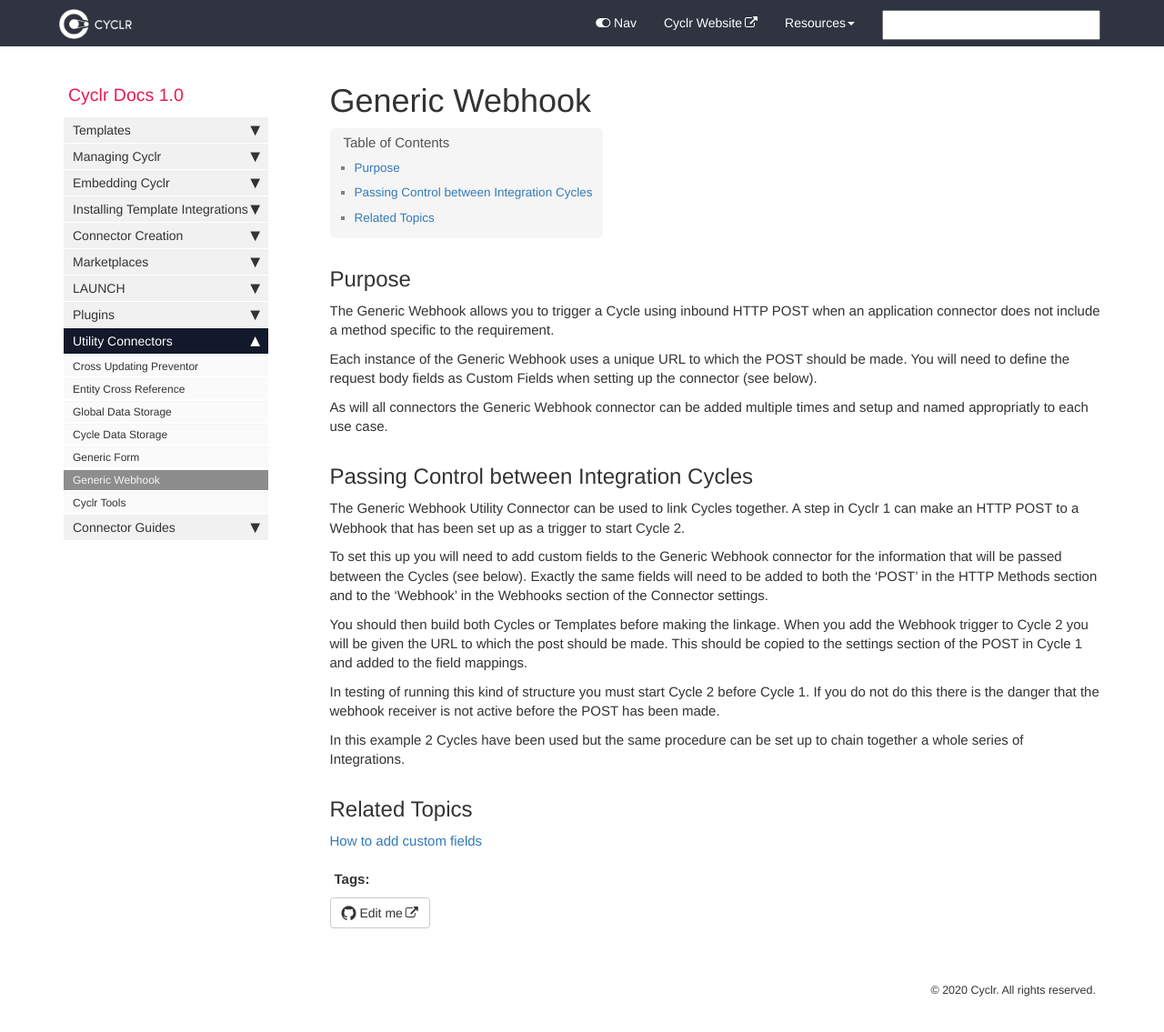
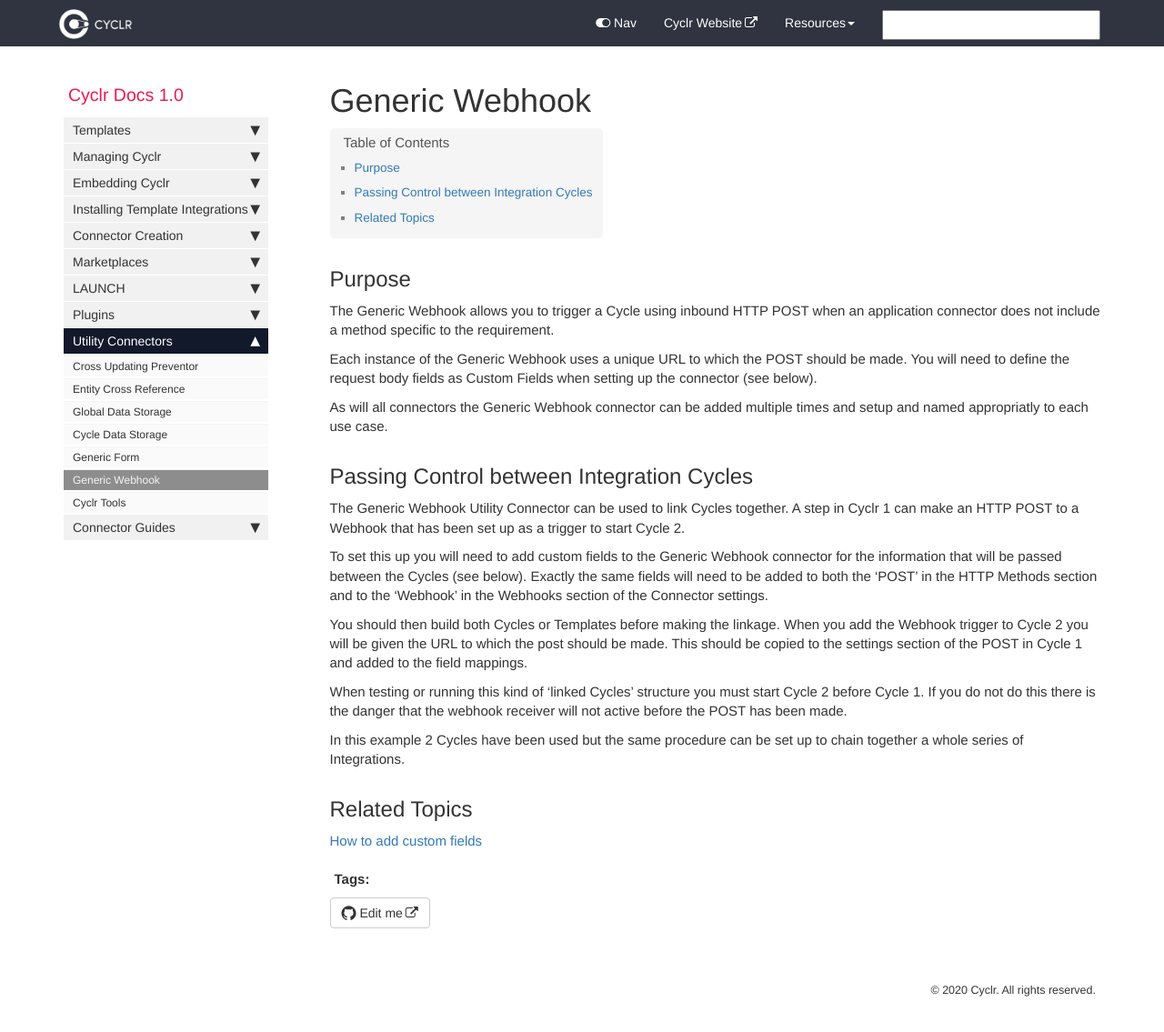
Before and after one commit to sneakysneak/docs, a Jekyll site: the page built from pages/utility-connectors/06-generic-webhook.md, in a window 1280 px wide and 1159 px high. Shown: the top 1135 px of the window at 91% size. Built offline with Jekyll 4.4.1, drawn with Linux system fonts in a browser that asks for light colours; nearby versions of some CDN libraries; comment, search, counter and statistics services are not loaded.

Commit message:
Update 06-generic-webhook.md

```diff
--- a/pages/utility-connectors/06-generic-webhook.md
+++ b/pages/utility-connectors/06-generic-webhook.md
@@ -21,7 +21,7 @@ To set this up you will need to add custom fields to the Generic Webhook connect
 
 You should then build both Cycles or Templates before making the linkage.  When you add the Webhook trigger to Cycle 2 you will be given the URL to which the post should be made.  This should be copied to the settings section of the POST in Cycle 1 and added to the field mappings.
 
-In testing of running this kind of structure you must start Cycle 2 before Cycle 1.  If you do not do this there is the danger that the webhook receiver is not active before the POST has been made.
+When testing or running this kind of 'linked Cycles' structure you must start Cycle 2 before Cycle 1.  If you do not do this there is the danger that the webhook receiver will not active before the POST has been made.
 
 In this example 2 Cycles have been used but the same procedure can be set up to chain together a whole series of Integrations.
 
```
